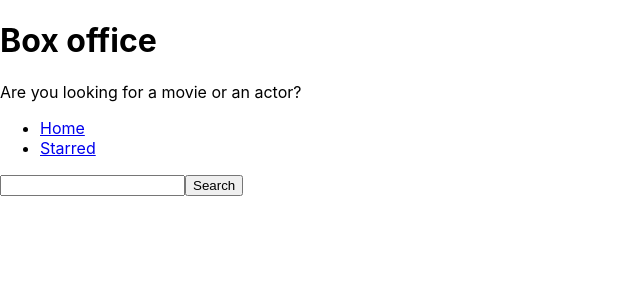
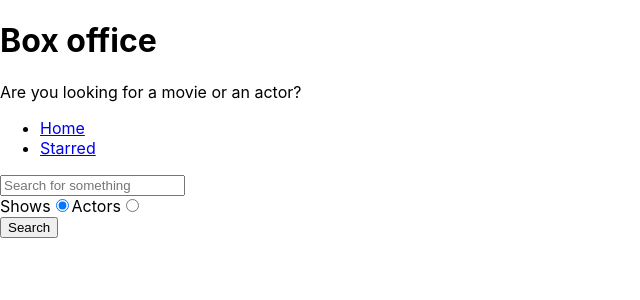
Before and after one commit to abhinavroy83/box-office, a React (Create React App) app: page / in a window 1280 px wide. Shown: the top 300 px of the page, without its empty margins (0-640 px from the left). Built offline with nearby package versions, Linux system fonts and the light colour scheme.

Commit message:
added search option

```diff
--- a/src/misc/config.js
+++ b/src/misc/config.js
@@ -1,6 +1,8 @@
-const API_BASE_URL='https://api.tvmaze.com'
+const API_BASE_URL = 'https://api.tvmaze.com';
 
-export async function apiGet(queryString){
-    const response= await fetch(`${API_BASE_URL}${queryString}`)
-    return response
-};
+export async function apiGet(queryString) {
+  const response = await fetch(`${API_BASE_URL}${queryString}`).then(r =>
+    r.json()
+  );
+  return response;
+}
--- a/src/pages/Home.js
+++ b/src/pages/Home.js
@@ -5,9 +5,12 @@
 const Home = () => {
   const [input, setInput] = useState('');
   const [results, setResults] = useState(null);
+  const [searchOption, setSearchOption] = useState('shows');
+
+  const isShowsSearch = searchOption === 'shows';
 
   const onSearch = () => {
-    apiGet(`/search/shows?q=${input}`).then(result => {
+    apiGet(`/search/${searchOption}?q=${input}`).then(result => {
       setResults(result);
     });
   };
@@ -21,19 +24,24 @@
       onSearch();
     }
   };
+
+  const onRadioChange = ev => {
+    setSearchOption(ev.target.value);
+  };
+
   const renderResults = () => {
     if (results && results.length === 0) {
-      return <div>no results</div>;
+      return <div>No results</div>;
     }
+
     if (results && results.length > 0) {
-      return (
-        <div>
-          {results.map(item => (
-            <div key={item.show.id}>{item.show.name}</div>
-          ))}
-        </div>
-      );
+      return results[0].show
+        ? results.map(item => <div key={item.show.id}>{item.show.name}</div>)
+        : results.map(item => (
+            <div key={item.person.id}>{item.person.name}</div>
+          ));
     }
+
     return null;
   };
 
@@ -41,10 +49,36 @@
     <MainpagesLayout>
       <input
         type="text"
+        placeholder="Search for something"
         onChange={onInputChange}
         onKeyDown={onKeyDown}
         value={input}
       />
+
+      <div>
+        <label htmlFor="shows-search">
+          Shows
+          <input
+            id="shows-search"
+            type="radio"
+            value="shows"
+            checked={isShowsSearch}
+            onChange={onRadioChange}
+          />
+        </label>
+
+        <label htmlFor="actors-search">
+          Actors
+          <input
+            id="actors-search"
+            type="radio"
+            value="people"
+            checked={!isShowsSearch}
+            onChange={onRadioChange}
+          />
+        </label>
+      </div>
+
       <button type="button" onClick={onSearch}>
         Search
       </button>
```
